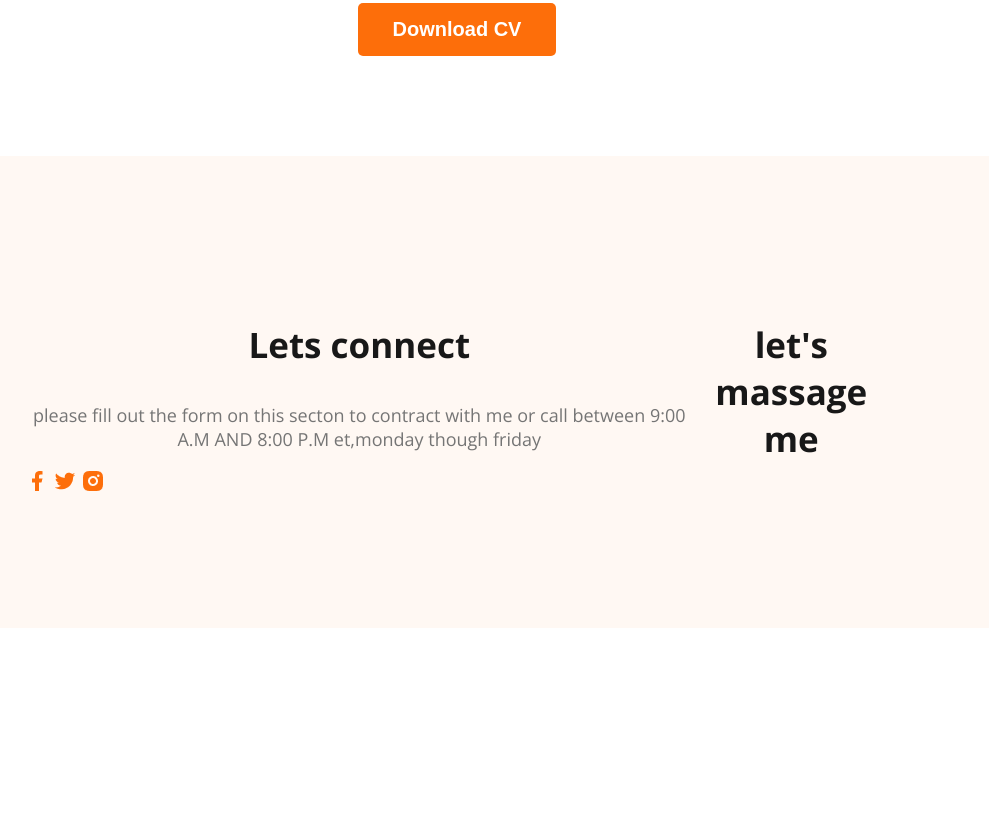
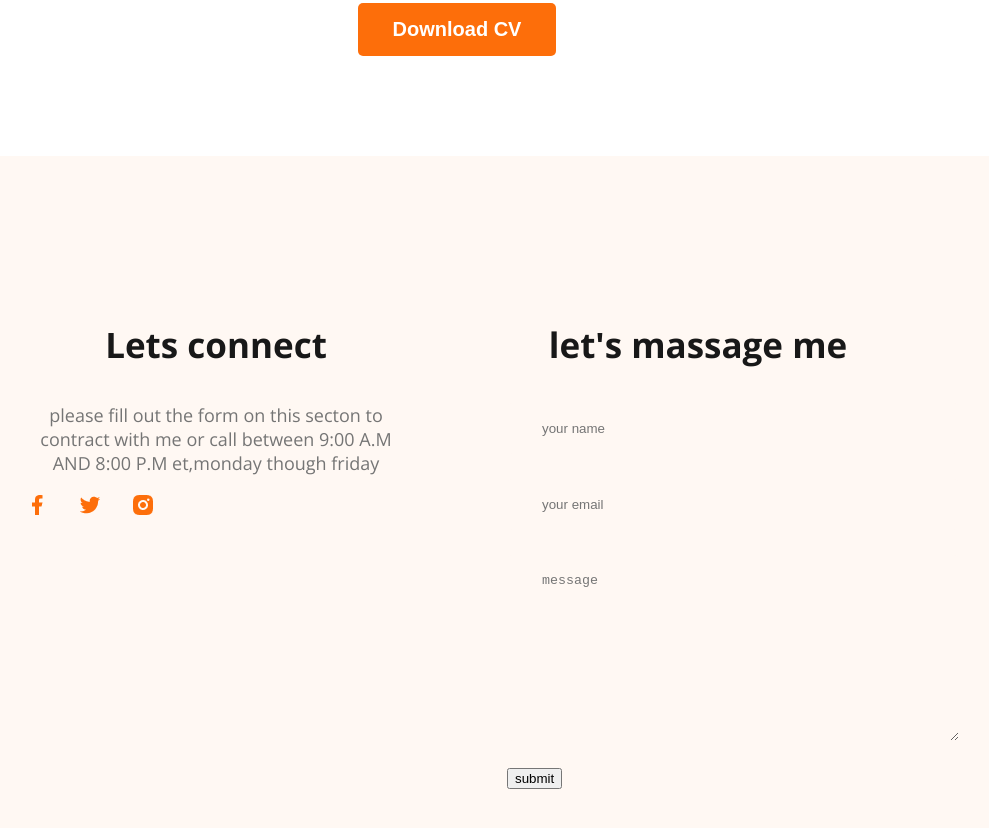
Before and after one commit to shaiful9265/second-portfolio, a plain HTML site: page index.html in a window 1280 px wide. Shown: the part 3281-4109 px from the top of the page, without its empty margins (183-1172 px from the left). Before the commit the page ends 3917 px from the top, so only its background shows below. Drawn offline with nearby package versions, Linux system fonts and the light colour scheme.

Commit message:
finished footer section with contact form

```diff
--- a/index.html
+++ b/index.html
@@ -186,6 +186,12 @@
         </div>
         <div class="footer-column">
             <h3 class="section-title">let's massage me</h3>
+            <form class="contact" action="">
+                <input type="text" placeholder="your name">
+                <input type="email" name="" placeholder="your email" id="">
+                <textarea name="" placeholder="message" id="" cols="30" rows="10"></textarea>
+                <input type="submit" value="submit">
+            </form>
         </div>
 
     </footer>
--- a/styles/portfolio.css
+++ b/styles/portfolio.css
@@ -169,8 +169,29 @@ margin-bottom: 10px;
 /* footer style */
 footer{
     display: flex;
+    gap: 100px;
     background-color: #fff8f3;
     margin-top: 100px;
     padding: 130px 200px;
 
 }
+.footer-column{
+    width: 50%;
+
+}
+.social-link a{
+    margin-right: 25px;
+}
+
+.contact input[type="text"], .contact input[type=email],
+ textarea{
+    display: block;
+    margin-bottom: 25px;
+    padding: 18px 35px;
+    color: #757575;
+    border-radius: 5px;
+    background: #fff8f3;
+    border: 0;
+    width: 100%;
+}
+.contact input
```
